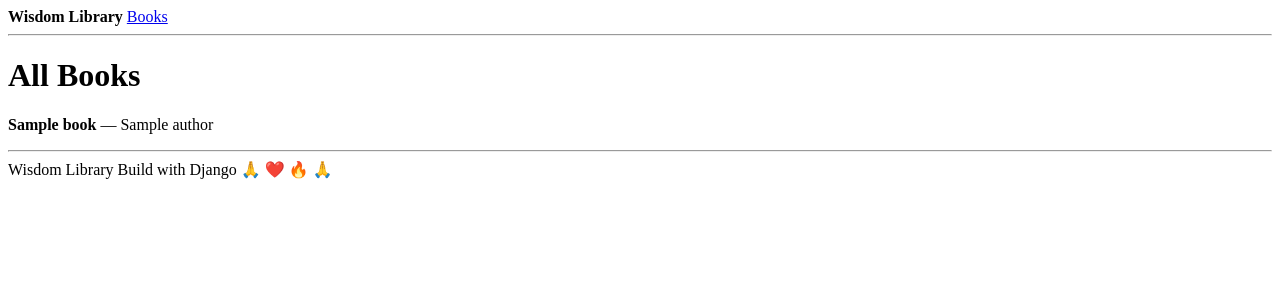
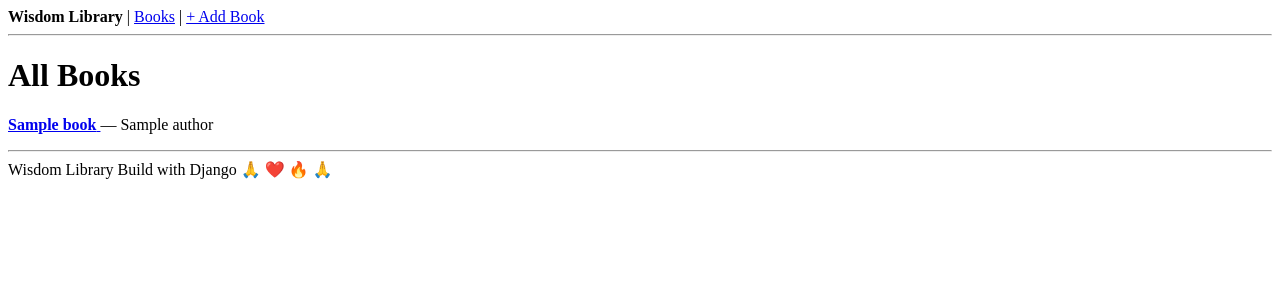
Before and after one commit to Andhar7/wisdom-library, a Django app: page /books/ in a window 1280 px wide. Shown: the top 300 px of the page. Run offline with Django 5.2, Linux system fonts and the light colour scheme; tables that the repository leaves empty hold one stand-in row (values such as "Sample post").

Commit message:
Day 12: book detail, book create with POST, PRG pattern, prettierignore

```diff
--- a/library/templates/library/book_list.html
+++ b/library/templates/library/book_list.html
@@ -7,8 +7,13 @@
   {% block content %}
   <h1>All Books</h1>
 
-  {% for book in books %}
-      <p><strong>{{ book.title }}</strong> — {{ book.author.name }}</p>
+{% for book in books %}
+      <p>
+          <a href="{% url 'library:book_detail' book.pk %}">
+              <strong>{{ book.title }}</strong>
+          </a>
+          — {{ book.author.name }}
+      </p>
   {% empty %}
       <p>No books in the library yet.</p>
   {% endfor %}
--- a/library/urls.py
+++ b/library/urls.py
@@ -3,4 +3,8 @@ from . import views
 
 app_name = "library"
 
-urlpatterns = [path("", views.book_list, name="book_list")]
+urlpatterns = [
+    path("", views.book_list, name="book_list"),
+    path("<int:pk>/", views.book_detail, name="book_detail"),
+    path("create/", views.book_create, name="book_create"),
+]
--- a/library/views.py
+++ b/library/views.py
@@ -1,5 +1,5 @@
-from django.shortcuts import render
-from .models import Book
+from django.shortcuts import redirect, render, get_object_or_404
+from .models import Author, Book
 
 # Create your views here.
 
@@ -8,3 +8,24 @@ def book_list(request):
     books = Book.objects.select_related("author").all()
 
     return render(request, "library/book_list.html", {"books": books})
+
+
+def book_detail(request, pk):
+    book = get_object_or_404(Book, pk=pk)
+
+    return render(request, "library/book_list.html", {"book": book})
+
+
+def book_create(request):
+    if request.method == "POST":
+        title = request.POST["title"]
+        author_id = request.POST["author_id"]
+        author = get_object_or_404(Author, pk=author_id)
+
+        Book.objects.create(title=title, author=author)
+
+        return redirect("library:book_list")
+
+    authors = Author.objects.all()
+
+    return render(request, "library/book_create.html", {"authors": authors})
--- a/templates/base.html
+++ b/templates/base.html
@@ -7,10 +7,10 @@
   </head>
   <body>
     <nav>
-      <strong> Wisdom Library </strong>
-      <a href="{%url 'library:book_list' %}"> Books </a>
+      <strong>Wisdom Library</strong> |
+      <a href="{% url 'library:book_list' %}">Books</a> |
+      <a href="{% url 'library:book_create' %}">+ Add Book</a>
     </nav>
-
     <hr />
 
     <main>{% block content %} {% endblock %}</main>
```
Also changed, not shown: library/templates/library/book_create.html (added, +31 -0 lines), library/templates/library/book_detail.html (added, +17 -0 lines), 1 other file.
